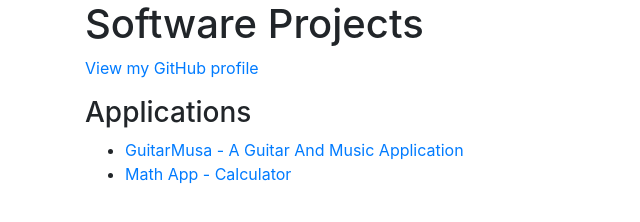
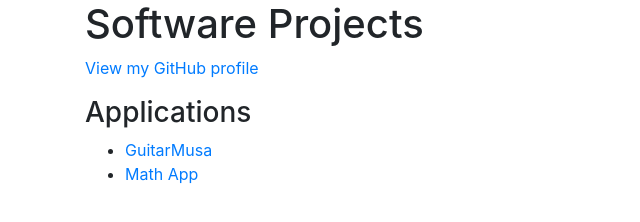
Before and after one commit to stefanprojects/stefanprojects.github.io, a plain HTML site: page index.html in a window 1280 px wide. Shown: the whole page, without its empty margins (0-640 px from the left). Drawn offline with nearby package versions, Linux system fonts and the light colour scheme.

Commit message:
Update index.html

```diff
--- a/index.html
+++ b/index.html
@@ -21,8 +21,8 @@
 			</p>
 			<h3>Applications</h3>
 			<ul>
-				<li><a href="./guitarmusa/">GuitarMusa - A Guitar And Music Application</a></li>
-				<li><a href="./math-app/">Math App - Calculator</a></li>
+				<li><a href="./guitarmusa/">GuitarMusa</a></li>
+				<li><a href="./math-app/">Math App</a></li>
 			</ul>
 		</div>
 	</body>
```
